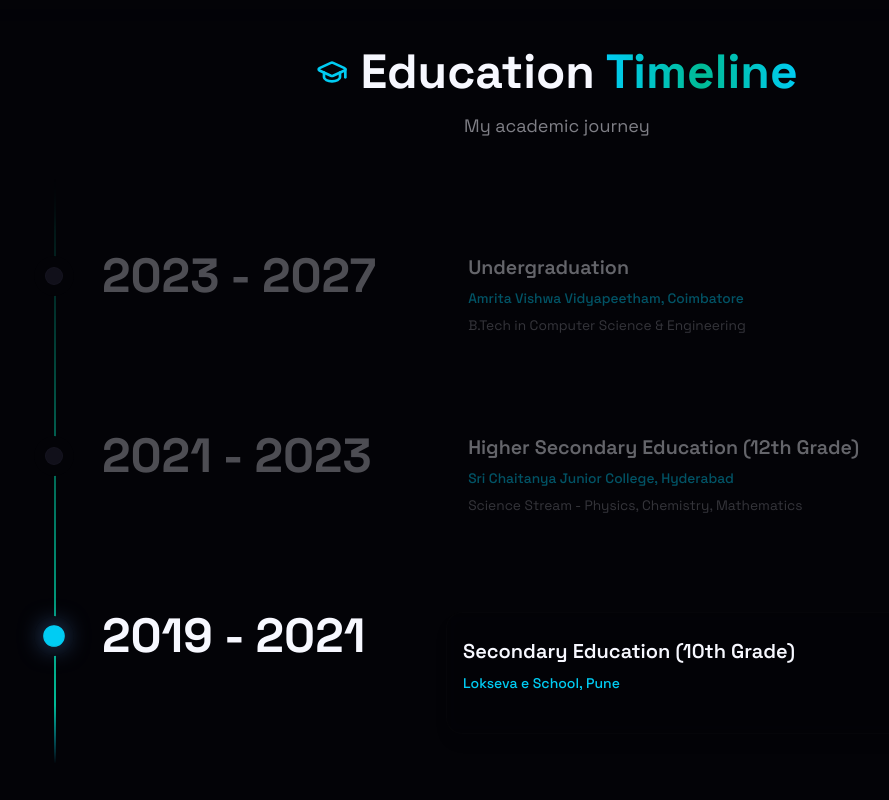
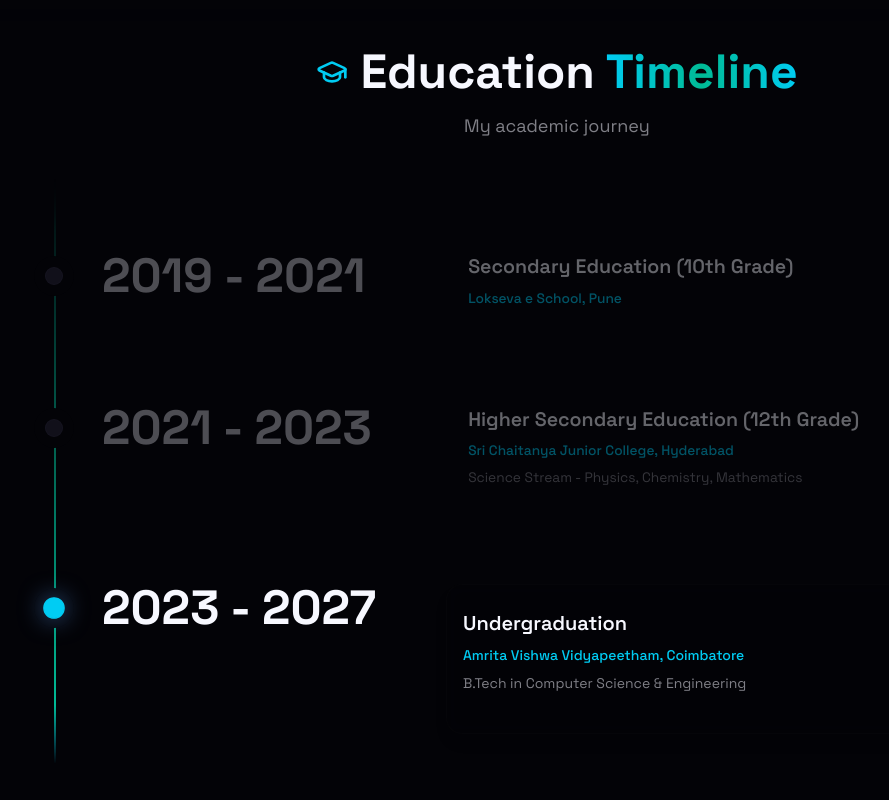
Before and after one commit to Kaushal-Loya/Portfolio, a Next.js app: page / in a window 1280 px wide. Shown: the part 1965-2765 px from the top of the page, without its empty margins (83-972 px from the left). Built offline with nearby package versions, Linux system fonts and the light colour scheme.

Commit message:
chore: Re-ordered the education timeline

```diff
--- a/components/education-section.tsx
+++ b/components/education-section.tsx
@@ -6,18 +6,15 @@
 export function EducationSection() {
     const educationData = [
         {
-            title: "2023 - 2027",
+            title: "2019 - 2021",
             content: (
                 <div>
                     <div className="mb-4">
                         <h3 className="text-xl font-semibold text-foreground mb-2">
-                            Undergraduation
+                            Secondary Education (10th Grade)
                         </h3>
                         <p className="text-sm text-primary font-medium mb-2">
-                            Amrita Vishwa Vidyapeetham, Coimbatore
-                        </p>
-                        <p className="text-sm text-muted-foreground mb-4">
-                            B.Tech in Computer Science & Engineering
+                            Lokseva e School, Pune
                         </p>
                     </div>
                 </div>
@@ -42,15 +39,18 @@
             ),
         },
         {
-            title: "2019 - 2021",
+            title: "2023 - 2027",
             content: (
                 <div>
                     <div className="mb-4">
                         <h3 className="text-xl font-semibold text-foreground mb-2">
-                            Secondary Education (10th Grade)
+                            Undergraduation
                         </h3>
                         <p className="text-sm text-primary font-medium mb-2">
-                            Lokseva e School, Pune
+                            Amrita Vishwa Vidyapeetham, Coimbatore
+                        </p>
+                        <p className="text-sm text-muted-foreground mb-4">
+                            B.Tech in Computer Science & Engineering
                         </p>
                     </div>
                 </div>
```
